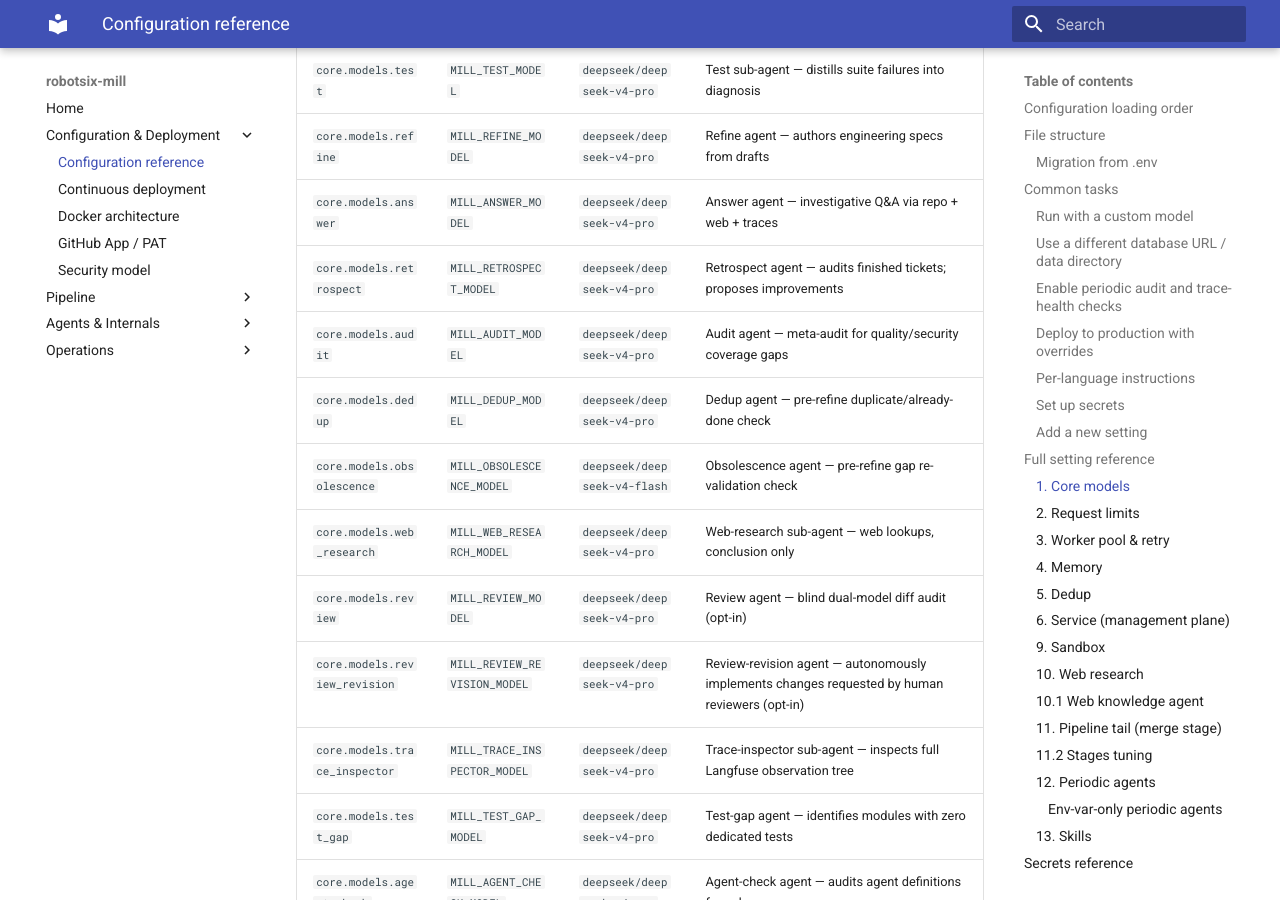
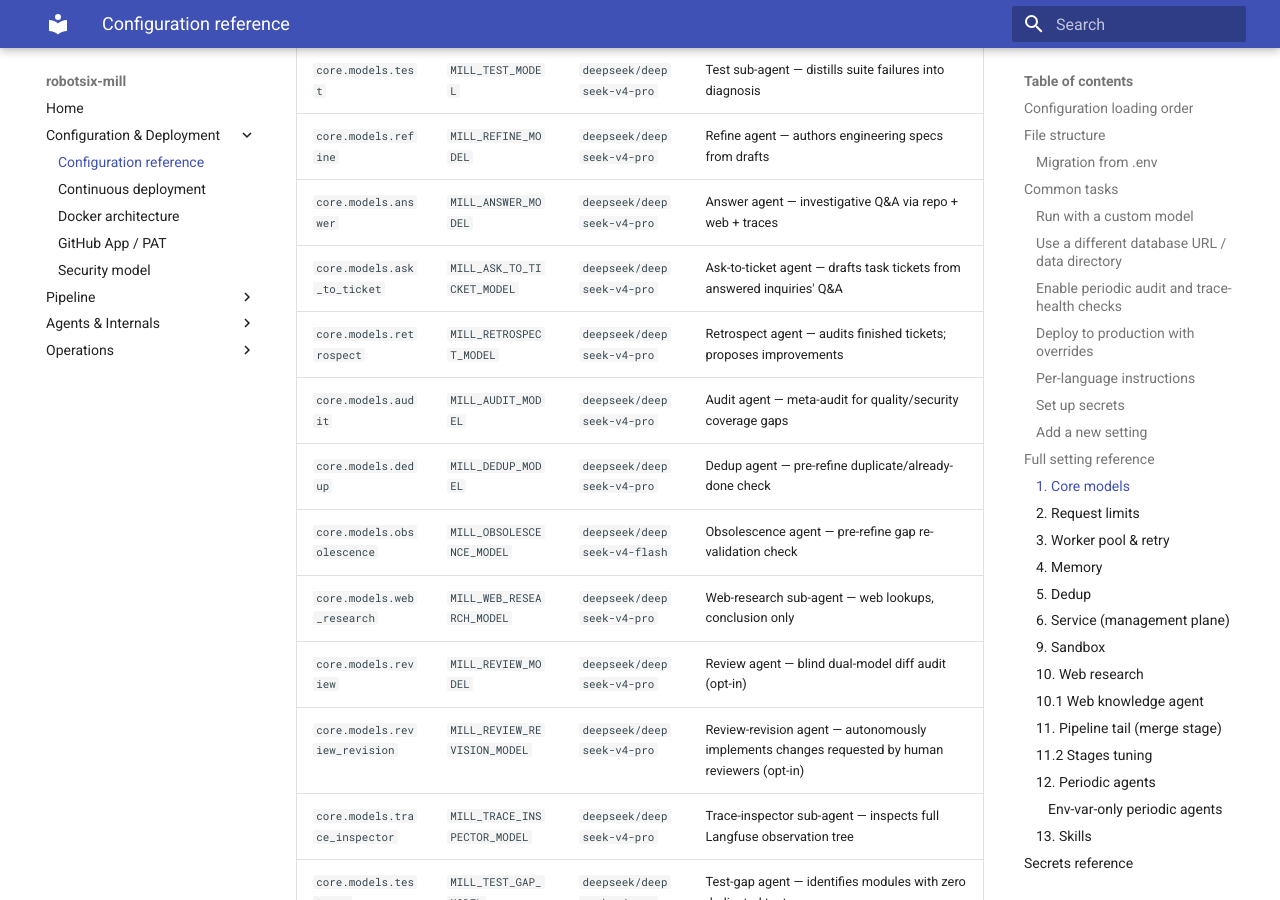
Before and after one commit to damien-robotsix/robotsix-mill, an MkDocs documentation site: the page built from docs/configuration.md, in a window 1280 px wide and 900 px high, scrolled down 4673 px. Built offline with MkDocs 1.6.1 and Material for MkDocs 9.7.7, drawn with Linux system fonts in a browser that asks for light colours.

Commit message:
mill(docs): Backend: ask-to-ticket LLM agent + POST /tickets/{id}/convert-to-task route (20260607T162249Z-backend-ask-to-ticket-llm-agent-post-tic-6c5d)

```diff
--- a/docs/configuration.md
+++ b/docs/configuration.md
@@ -219,6 +219,7 @@ Every setting below shows:
 | `core.models.test` | `MILL_TEST_MODEL` | `deepseek/deepseek-v4-pro` | Test sub-agent — distills suite failures into diagnosis |
 | `core.models.refine` | `MILL_REFINE_MODEL` | `deepseek/deepseek-v4-pro` | Refine agent — authors engineering specs from drafts |
 | `core.models.answer` | `MILL_ANSWER_MODEL` | `deepseek/deepseek-v4-pro` | Answer agent — investigative Q&A via repo + web + traces |
+| `core.models.ask_to_ticket` | `MILL_ASK_TO_TICKET_MODEL` | `deepseek/deepseek-v4-pro` | Ask-to-ticket agent — drafts task tickets from answered inquiries' Q&A |
 | `core.models.retrospect` | `MILL_RETROSPECT_MODEL` | `deepseek/deepseek-v4-pro` | Retrospect agent — audits finished tickets; proposes improvements |
 | `core.models.audit` | `MILL_AUDIT_MODEL` | `deepseek/deepseek-v4-pro` | Audit agent — meta-audit for quality/security coverage gaps |
 | `core.models.dedup` | `MILL_DEDUP_MODEL` | `deepseek/deepseek-v4-pro` | Dedup agent — pre-refine duplicate/already-done check |
```
